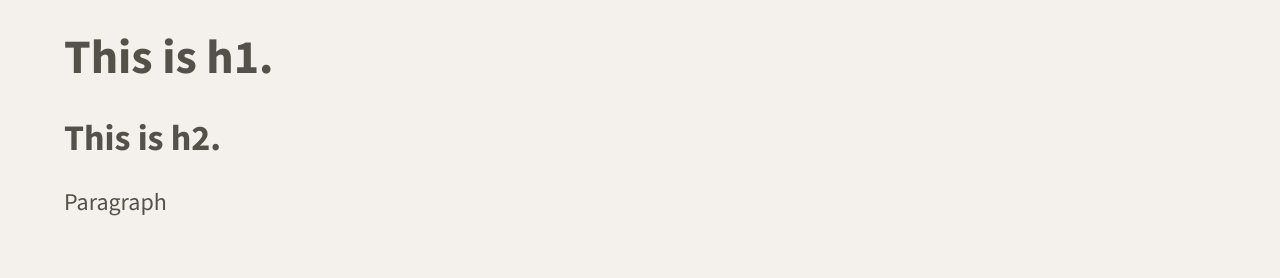
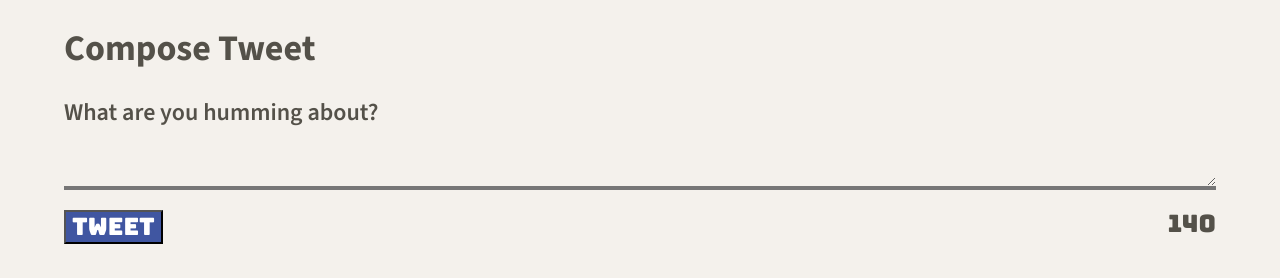
Before and after one commit to vikkisupurrbe/tweeter, a plain HTML site: page public/index.html in a window 1280 px wide. Shown: the part 522-800 px from the top of the page. Drawn offline with nearby package versions, Linux system fonts and the light colour scheme.

Commit message:
style: add new-tweet form

```diff
--- a/public/index.html
+++ b/public/index.html
@@ -17,6 +17,7 @@
     <link rel="stylesheet" href="/styles/layout.css" type="text/css" />
     <link rel="stylesheet" href="/styles/nav.css" type="text/css" />
     <link rel="stylesheet" href="/styles/header.css" type="text/css" />
+    <link rel="stylesheet" href="/styles/new-tweet.css" type="text/css" />
 
     <!-- External JS -->
     <script src="https://ajax.googleapis.com/ajax/libs/jquery/3.4.1/jquery.min.js"></script>
@@ -47,9 +48,17 @@
 
     <!-- Page-specific (main) content here -->
     <main class="container">
-      <h1>This is h1.</h1>
-      <h2>This is h2.</h2>
-      <p>Paragraph</p>
+      <section class="new-tweet">
+        <h2>Compose Tweet</h2>
+        <form method="POST" action="/api/tweets">
+          <label for="tweet-text">What are you humming about?</label>
+          <textarea name="text" id="tweet-text"></textarea>
+          <div>
+            <button type="submit">Tweet</button>
+            <output name="counter" class="counter" for="tweet-text">140</output>
+          </div>
+        </form>
+      </section>
     </main>
   </body>
 </html>
--- /dev/null
+++ b/public/styles/new-tweet.css
@@ -0,0 +1,38 @@
+/*
+ * New tweet
+ */
+
+ form {
+  display: flex;
+  flex-direction: column;
+  justify-content: flex-start;
+}
+
+label {
+   font-family: "Source Sans 3", sans-serif;
+   font-weight: 600;
+ }
+
+textarea {
+  background-color: inherit;
+  border-top-style: hidden;
+  border-left-style: hidden;
+  border-right-style: hidden;
+  border-bottom-width: 4px;
+  margin-bottom: 20px;
+}
+
+form div {
+  display: flex;
+  justify-content: space-between;
+}
+
+form button {
+  background-color: #4056A1;
+  color: #ffffff;
+  font-family: "Bungee", sans-serif;
+}
+
+.counter {
+  font-family: "Bungee", sans-serif;
+}
```
